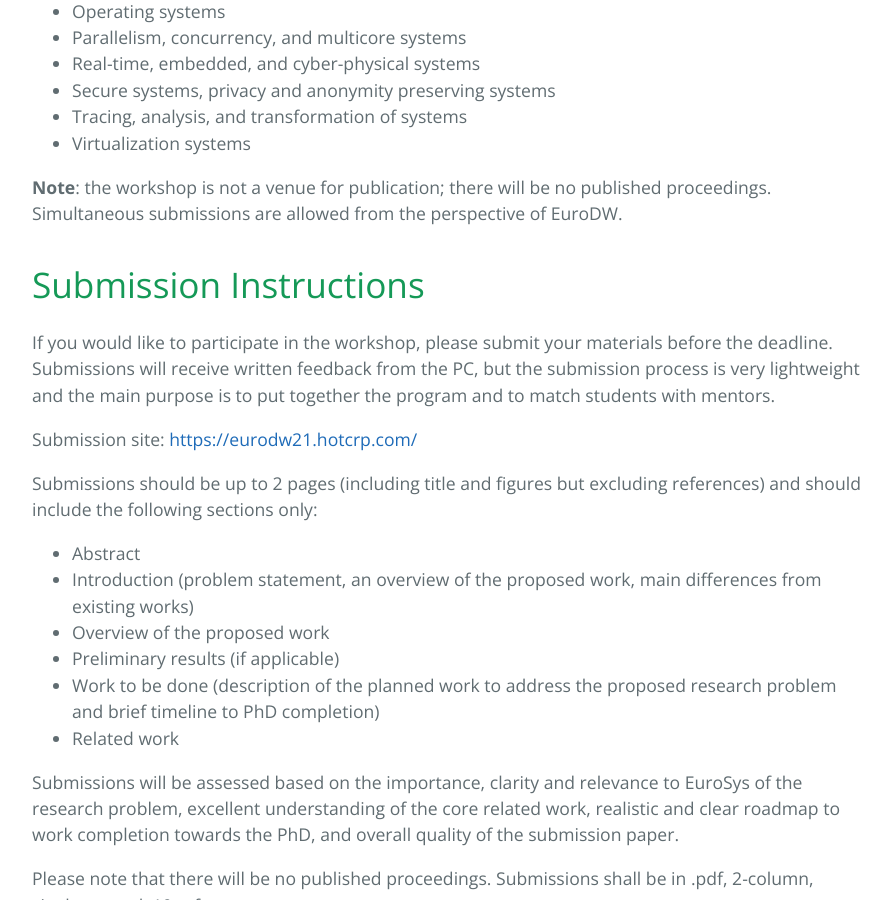
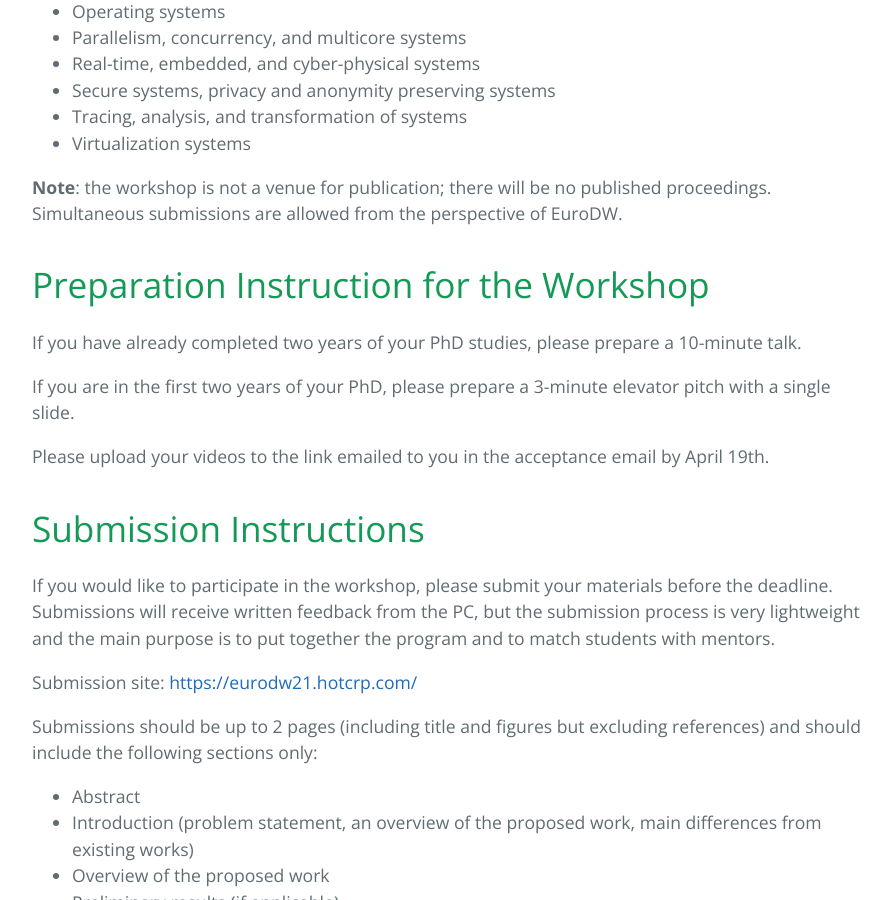
Before and after one commit to nacrooks/eurodw21.github.io, a Jekyll site: the page built from index.md, in a window 1280 px wide and 900 px high, scrolled down 1382 px. Shown: the whole window, without its empty margins (192-1083 px from the left). Built offline with Jekyll 4.4.1, drawn with Linux system fonts in a browser that asks for light colours.

Commit message:
Update index.md

```diff
--- a/index.md
+++ b/index.md
@@ -34,6 +34,14 @@ We expect most submissions to be from current PhD students who have selected a c
 - Virtualization systems
 
 **Note**: the workshop is not a venue for publication; there will be no published proceedings. Simultaneous submissions are allowed from the perspective of EuroDW.
+
+# Preparation Instruction for the Workshop
+
+If you have already completed two years of your PhD studies, please prepare a 10-minute talk.
+
+If you are in the first two years of your PhD, please prepare a 3-minute elevator pitch with a single slide.
+
+Please upload your videos to the link emailed to you in the acceptance email by April 19th.
 
 # Submission Instructions
 
```
